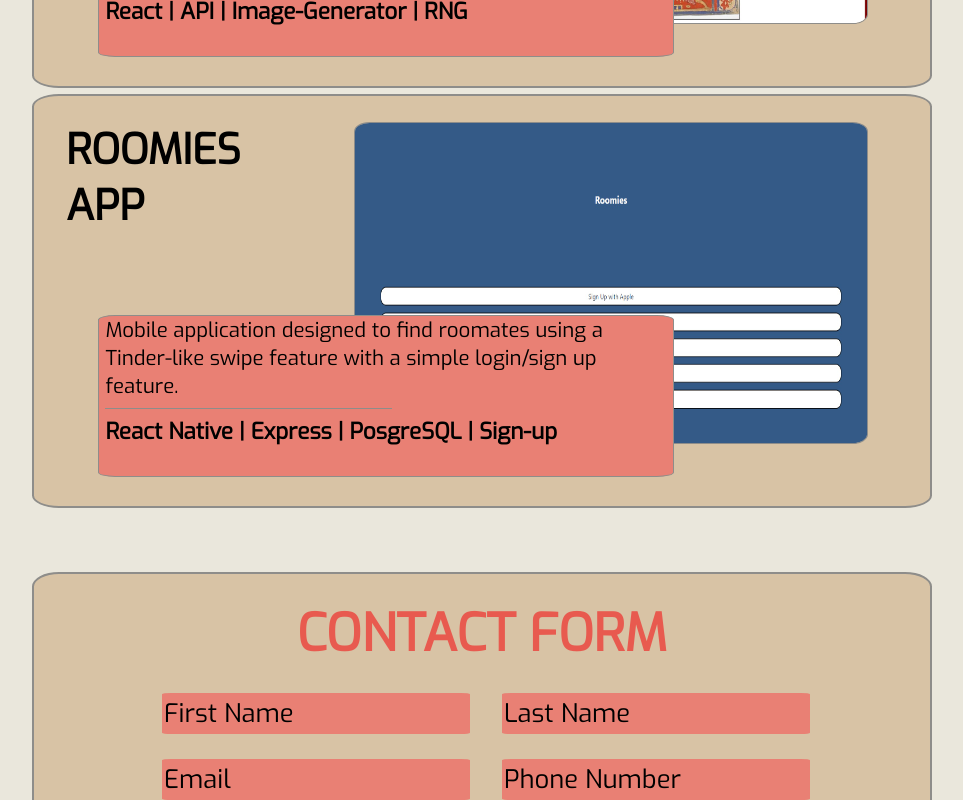
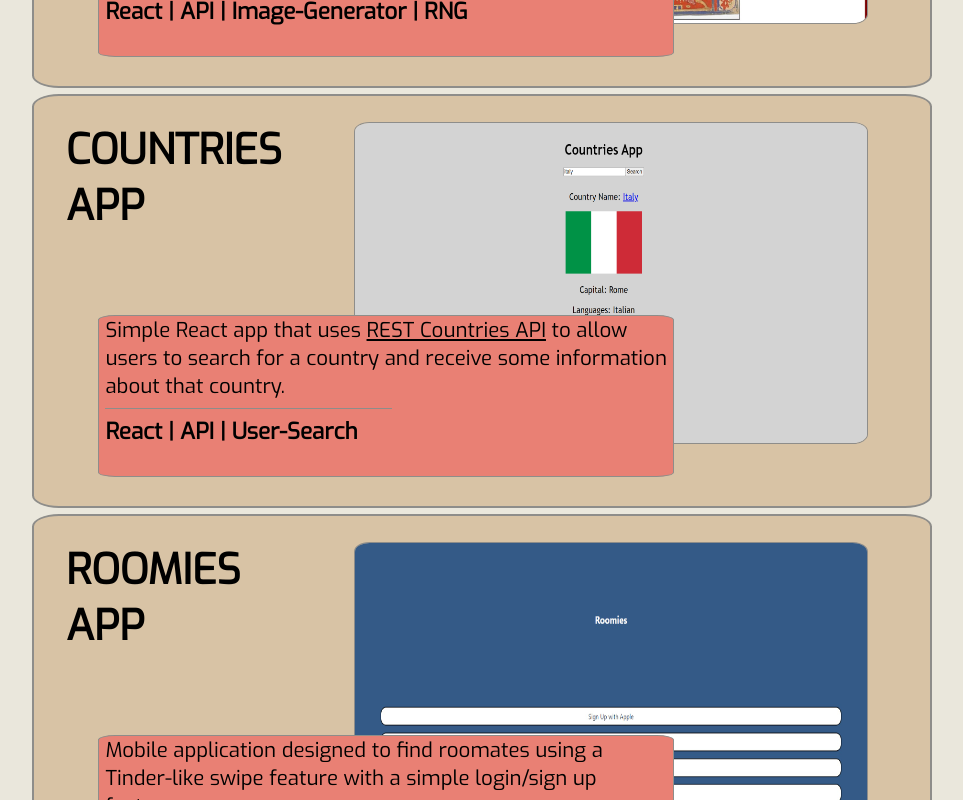
Before and after one commit to atorres1007/portfolio, a React (Create React App) app: page / in a window 1280 px wide. Shown: the part 1620-2420 px from the top of the page, without its empty margins (160-1123 px from the left). Built offline with nearby package versions, Linux system fonts and the light colour scheme.

Commit message:
Added Countries App

```diff
--- a/src/App.js
+++ b/src/App.js
@@ -6,6 +6,7 @@ import linkedin from './Photos/linkedin.png';
 import github from './Photos/github.png';
 import met from './Photos/met-museum.jpeg';
 import roomies from './Photos/roomies.jpeg'
+import countries from './Photos/countriesAppPreview.PNG'
 
 export default function App () {
   const [firstName, setFirstName] = useState("")
@@ -84,6 +85,18 @@ export default function App () {
           </div>
         </div>
         <div className='projects'>
+          <h3>COUNTRIES APP</h3>
+          <img className='project-photo' src={countries}/>
+          <div className='project-description'>
+            <p>
+              Simple React app that uses <a href='https://restcountries.com/' target='_blank'>REST Countries API</a> to allow users to search
+              for a country and receive some information about that country.
+            </p>
+            <hr/>
+            <h4>React | API | User-Search </h4>
+          </div>
+        </div>
+        <div className='projects'>
           <h3>ROOMIES APP</h3>
           <img className='project-photo' src={roomies}/>
           <div className='project-description'>
```
Also changed, not shown: src/Photos/countriesAppPreview.PNG (added).
